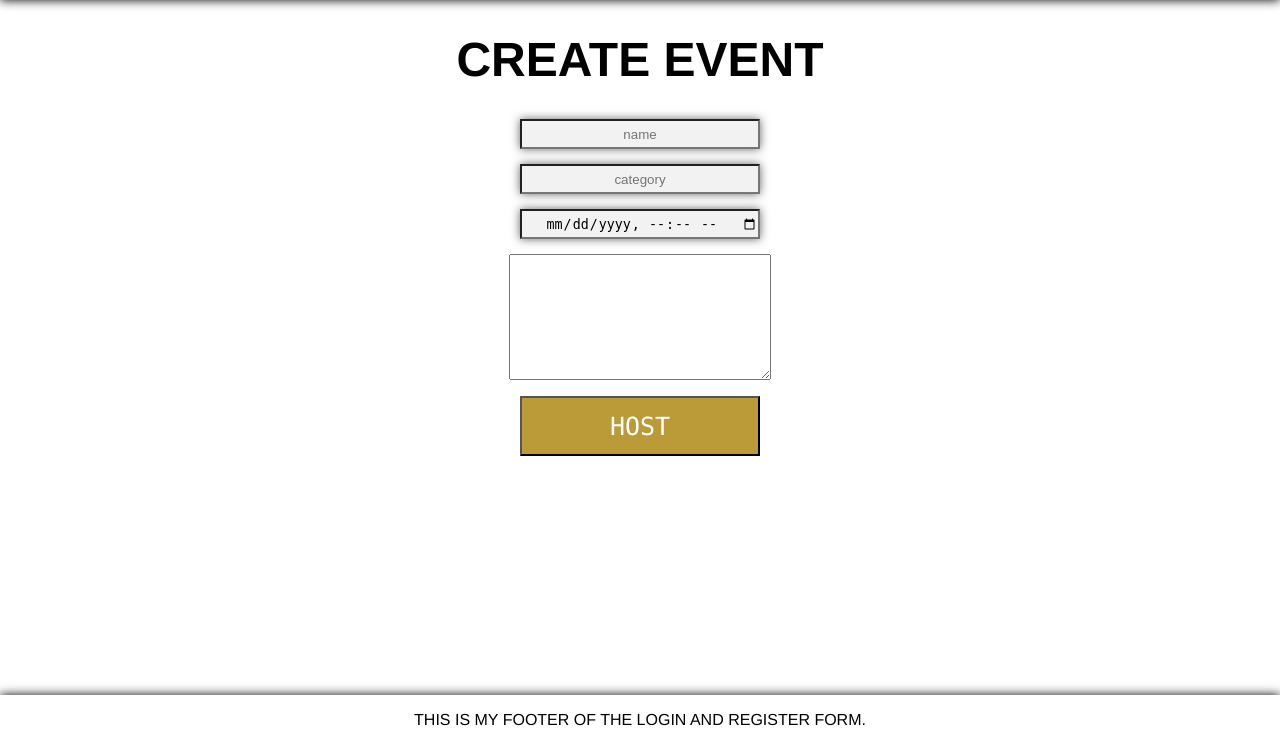
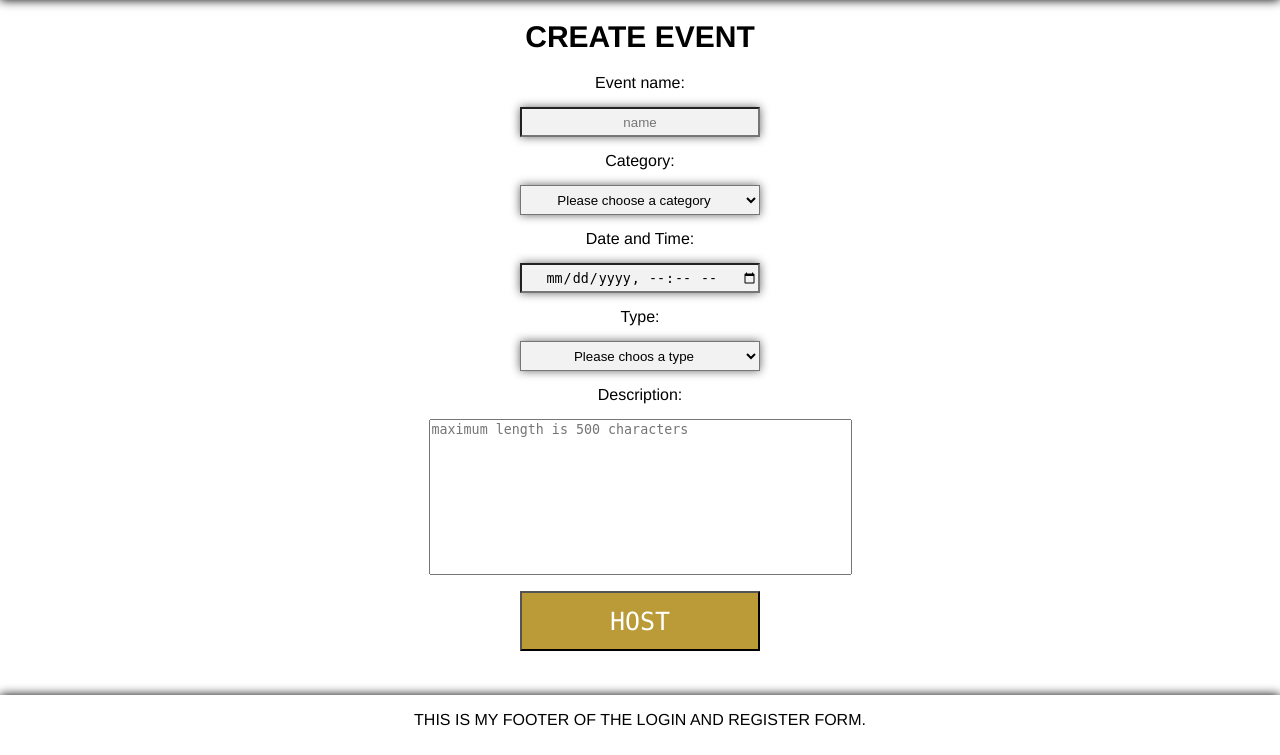
Before and after one commit to maldaranov/university_events, a PHP site: page /create_event.php in a window 1280 px wide. Shown: the part 45-800 px from the top of the page. Run offline with PHP 8.4, Linux system fonts and the light colour scheme.

Commit message:
create_event form improved

```diff
--- a/create_event.php
+++ b/create_event.php
@@ -6,10 +6,37 @@
     <h1> Create Event </h1>
 
     <form action="includes/create_event-inc.php" method="post">
-            <input type="text" size=30 name="eventName" placeholder="name">
-            <input type="text" name="eventCategory" placeholder="category">
-            <input type="datetime-local" name="eventDatetime" placeholder="date and time">
-            <textarea name="eventDescription" rows=8 cols=30 wrap=virtual></textarea>
+            <!-- event name input -->
+            <label for="eName"> Event name: </label>
+            <input id="eName" type="text" required size=30 name="eventName" placeholder="name">
+
+            <!-- event category input -->
+            <label for="eventCategory"> Category:
+            <select id="eventCategory" name="eventCategory">
+                <option value=""> Please choose a category </option>
+                <option value="social"> social </option>
+                <option value="fundraising"> fundraising </option>
+                <option value="tech_talk"> tech talk </option>
+                <option value="promotional"> promotional </option>
+            </select>
+
+            <!-- event date and time input -->
+            <label for="eventDatetime"> Date and Time: </label>
+            <input id="eventDatetime" type="datetime-local" name="eventDatetime" placeholder="date and time">
+
+            <!-- event privacy -->
+            <label for="eventPRivacy"> Type:
+            <select id="eventPrivacy" name="eventPrivacy">
+                <option value=""> Please choos a type </option>
+                <option value="public"> public </option>
+                <option value="private"> private </option>
+                <option value="rso"> rso </option>
+            </select>
+
+            <!-- event description-->
+
+            <label for="eventDescription"> Description: </label>
+            <textarea id="eventDescription" name="eventDescription" rows=10 cols=50 maxlength=500 placeholder="maximum length is 500 characters"></textarea>
             <p><button type="submit" name="submit">HOST</button></p>
     </form>
 </div>
--- a/includes/create_event-inc.php
+++ b/includes/create_event-inc.php
@@ -31,4 +31,6 @@
             header("location: ../create_event.php?error=emptyfield&eventDescription=".$event_description);
             exit();
         }
+
+
 ?>
--- a/includes/header.php
+++ b/includes/header.php
@@ -7,7 +7,7 @@
     <head>
         <meta charset="UTF-8">
         <title> Document </title>
-        <link rel="stylesheet" type="text/css" href="style.css">
+        <link rel="stylesheet" type="text/css" href="style.css?v=1">
     </head>
     <body>
         <header>
--- a/style.css
+++ b/style.css
@@ -50,7 +50,7 @@ footer p {
 
 h1 {
     text-transform: uppercase;
-    font-size: 48px;
+    font-size: 30px;
 }
 
 p a {
@@ -63,6 +63,11 @@ div {
     text-align: center;
 }
 
+label {
+    display: block;
+    margin: 15px auto;
+}
+
 input {
     display: block;
     margin: 15px auto;
@@ -73,6 +78,22 @@ input {
     background-color: #f2f2f2;
 }
 
+select {
+    display: block;
+    margin: 15px auto;
+    text-align: center;
+    box-shadow: 0 0 10px #666;
+    width: 240px;
+    height: 30px;
+    background-color: #f2f2f2;
+}
+
+textarea {
+    display: block;
+    resize: none;
+    margin: 15px auto;
+}
+
 button {
     width: 240px;
     height: 60px;
```
